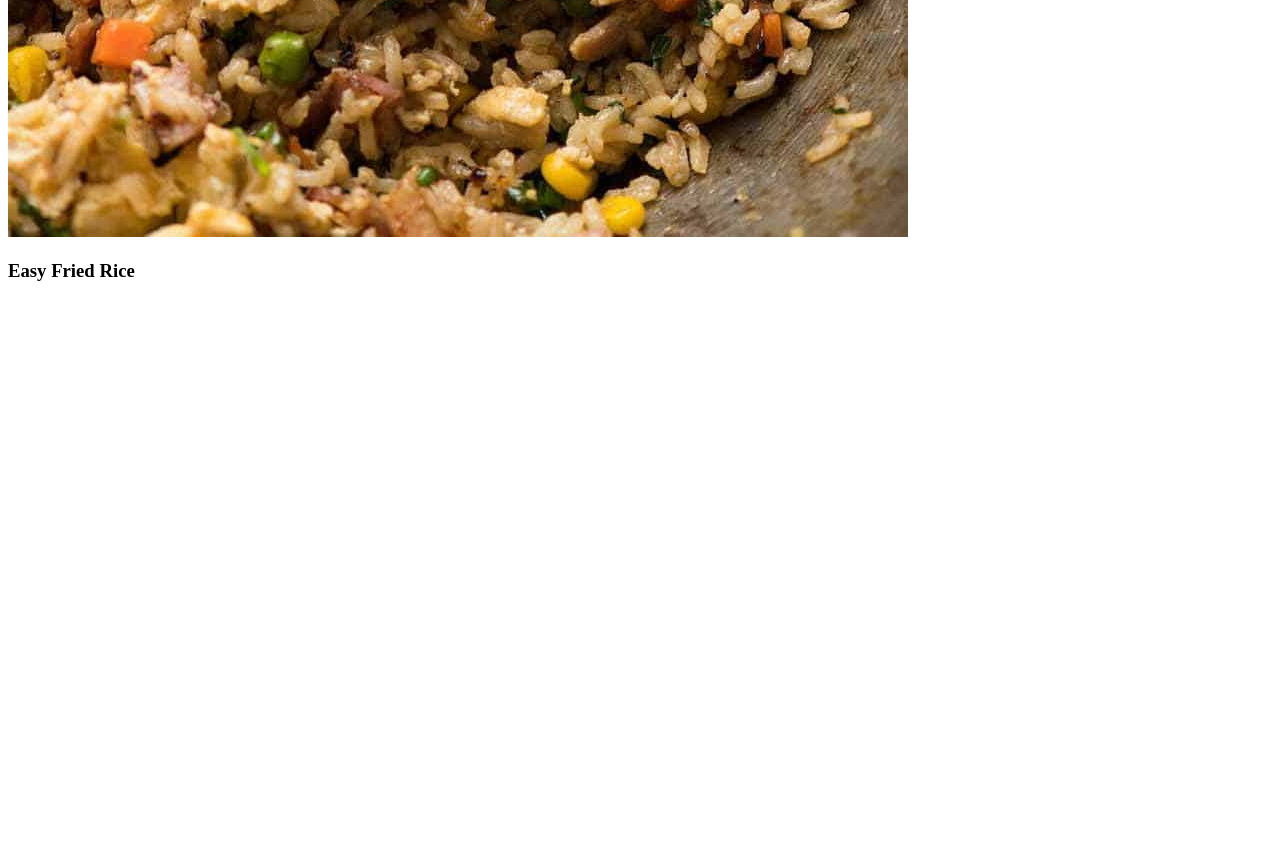
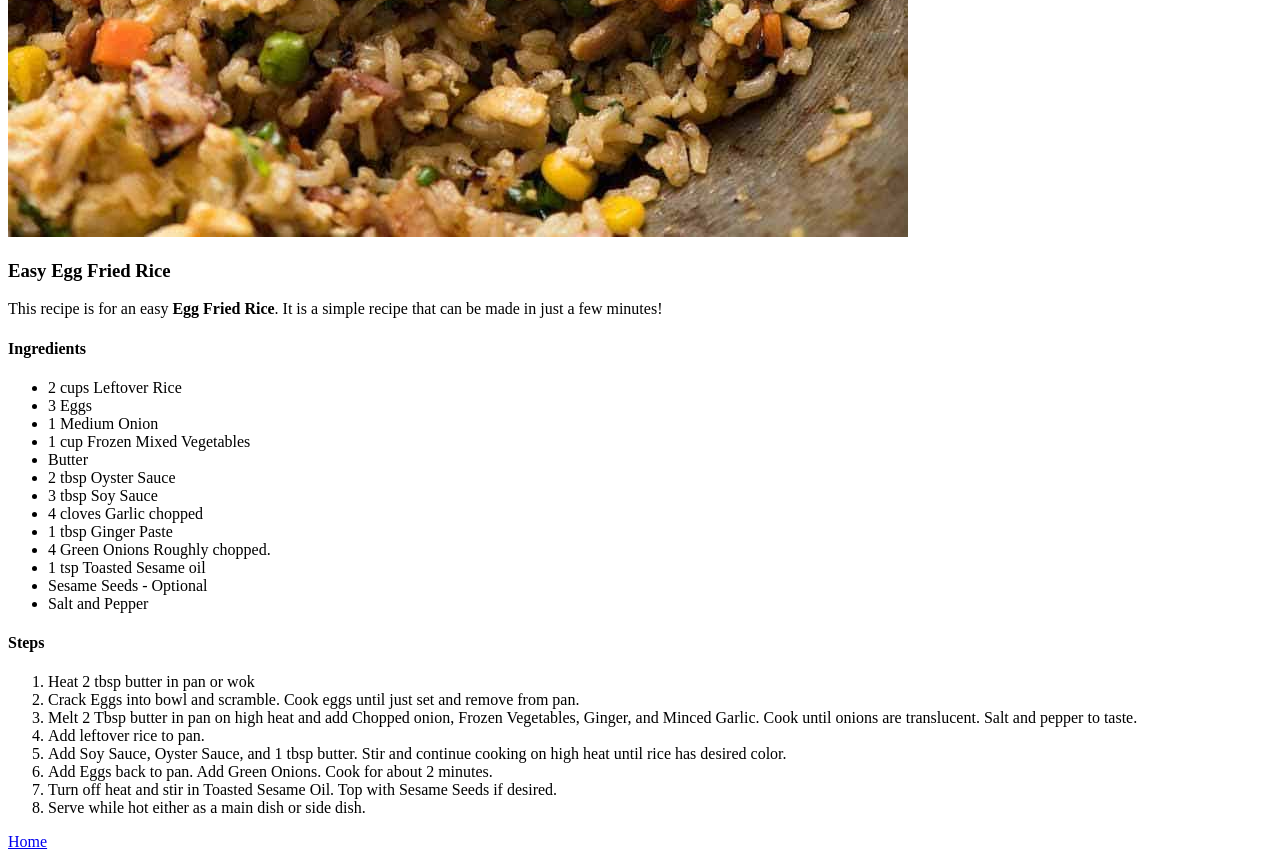
Before and after one commit to cifellir/odin-recipes, a plain HTML site: page recipes/fried_rice.html in a window 1280 px wide. Shown: the part 1103-1970 px from the top of the page. Before the commit the page ends 1403 px from the top, so only its background shows below. Drawn offline with Linux system fonts and the light colour scheme.

Commit message:
add img'apple_butter_snickerdoodles.jpg modify indes.html add recipes/apple_butter_snickerdoodles.html modify recipes/fried_rice.html

```diff
--- a/recipes/fried_rice.html
+++ b/recipes/fried_rice.html
@@ -7,9 +7,37 @@
 <body>
     <h1>Fried Rice</h1>
     <p><img src="../img/fried-rice.jpg"></p>
-    <p><h3>Easy Fried Rice</h3></p>
+    <p><h3>Easy Egg Fried Rice</h3></p>
+    <p>This recipe is for an easy <strong>Egg Fried Rice</strong>. It is a simple recipe that can be made in just a few minutes!</p>
+    <p><h4>Ingredients</h4></p>
+    <ul>
+        <li>2 cups Leftover Rice</li>
+        <li>3 Eggs</li>
+        <li>1 Medium Onion</li>
+        <li>1 cup Frozen Mixed Vegetables</li>
+        <li>Butter</li>
+        <li>2 tbsp Oyster Sauce</li>
+        <li>3 tbsp Soy Sauce</li>
+        <li>4 cloves Garlic chopped</li>
+        <li>1 tbsp Ginger Paste</li>
+        <li>4 Green Onions Roughly chopped.</li>
+        <li>1 tsp Toasted Sesame oil</li>
+        <li>Sesame Seeds - Optional</li>
+        <li>Salt and Pepper</li>
+    </ul>
+    <p><h4>Steps</h4></p>
+    <ol>
+        <li>Heat 2 tbsp butter in pan or wok</li>
+        <li>Crack Eggs into bowl and scramble. Cook eggs until just set and remove from pan.</li>
+        <li>Melt 2 Tbsp butter in pan on high heat and add Chopped onion, Frozen Vegetables, Ginger, and Minced Garlic. Cook until onions are translucent. Salt and pepper to taste.</li>
+        <li>Add leftover rice to pan.</li>
+        <li>Add Soy Sauce, Oyster Sauce, and 1 tbsp butter. Stir and continue cooking on high heat until rice has desired color.</li>
+        <li>Add Eggs back to pan. Add Green Onions. Cook for about 2 minutes.</li>
+        <li>Turn off heat and stir in Toasted Sesame Oil. Top with Sesame Seeds if desired.</li>
+        <li>Serve while hot either as a main dish or side dish.</li>
+    </ol>
 
-
+    <p><a href="../index.html">Home</a></p>
 
 </body>
 
```
Also changed, not shown: index.html (+5 -1 lines), recipes/apple_butter_snickerdoodles.html (added, +40 -0 lines), img/apple_butter_snickerdoodles.jpg (added).
